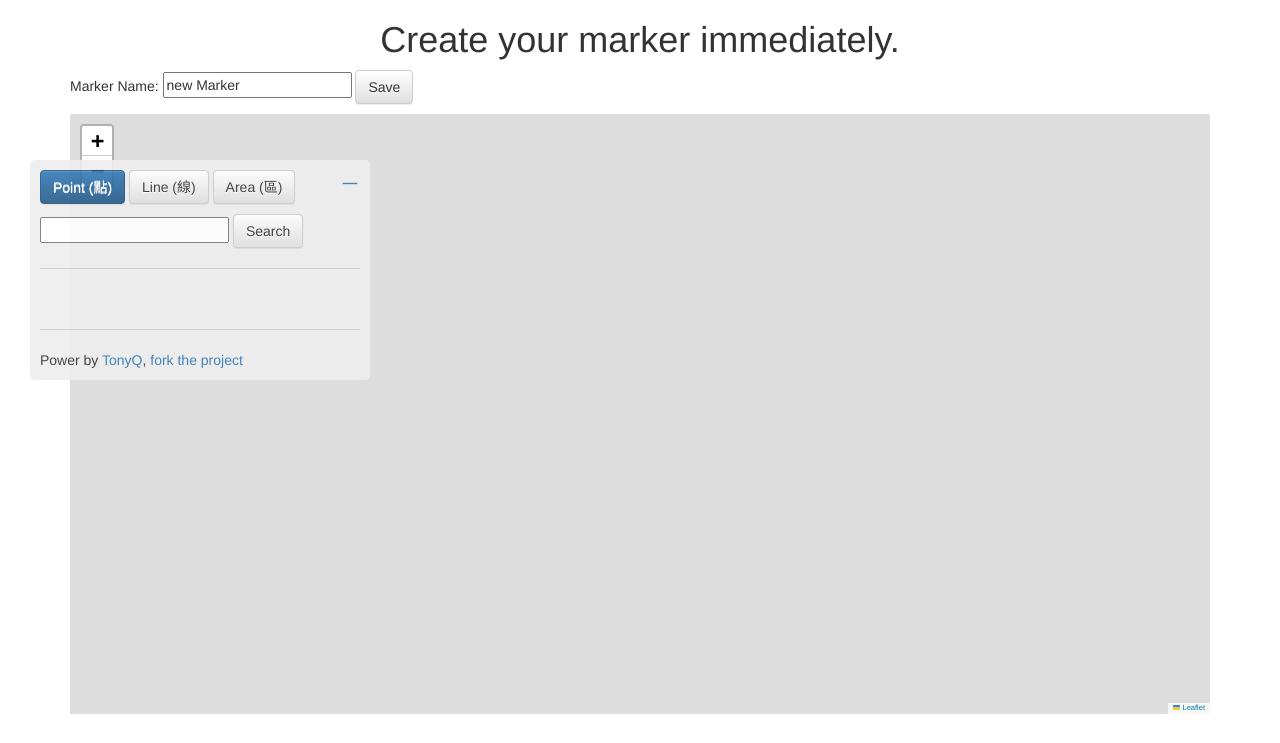
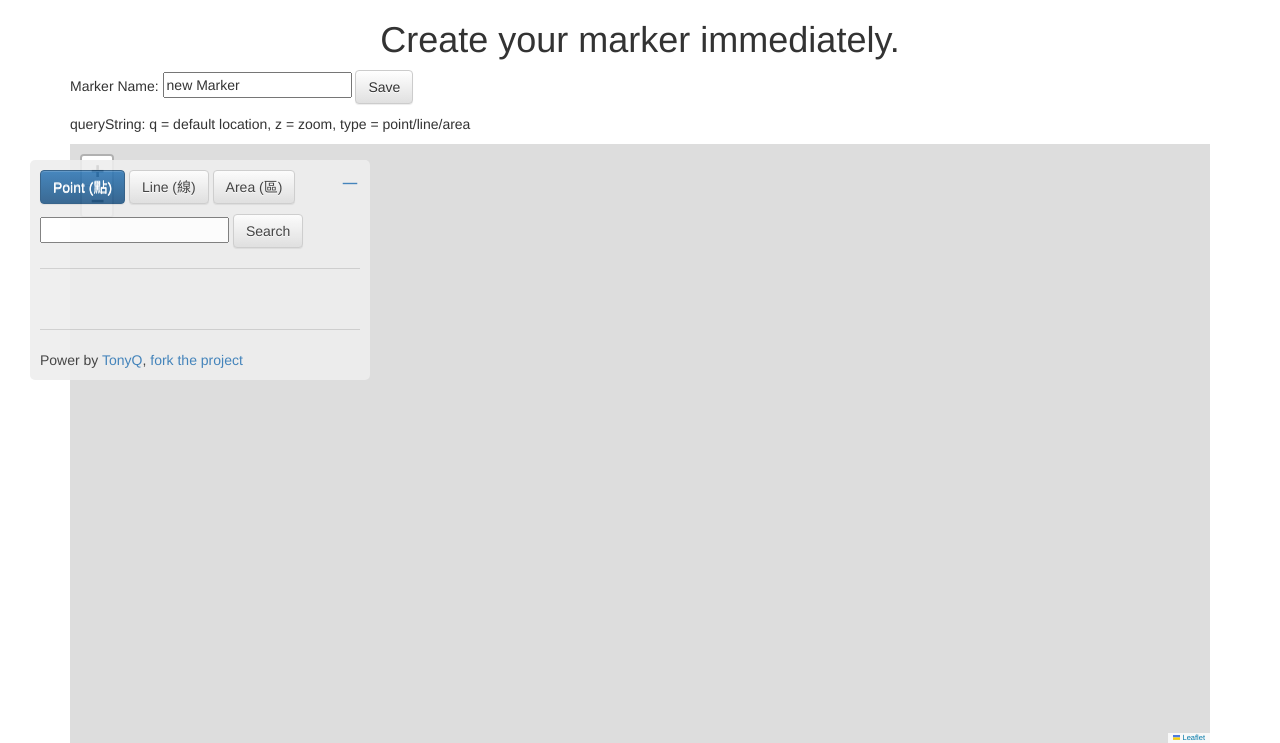
Before and after one commit to tony1223/mapfiddle, a CodeIgniter app: page /database/ in a window 1280 px wide. Shown: the top 743 px of the page. Run offline with CodeIgniter, Linux system fonts and the light colour scheme; some libraries are stand-ins or nearby versions.

Commit message:
ifinetune

```diff
--- a/application/config/config.php
+++ b/application/config/config.php
@@ -23,7 +23,7 @@ defined('BASEPATH') OR exit('No direct script access allowed');
 | a PHP script and you can easily do that on your own.
 |
 */
-$config['base_url'] = 'http://mapfiddle.local/';
+$config['base_url'] = 'http://www.mapfiddle.org/';
 
 /*
 |--------------------------------------------------------------------------
--- a/application/controllers/Api.php
+++ b/application/controllers/Api.php
@@ -120,7 +120,11 @@ class Api extends MY_Controller {
 		foreach($fiddles as $fiddle){
 			$feature = [
 				"type"=>"Feature",
-				"properties" => [],
+				"properties" => [
+					"key" => $fiddle->key,
+                                	"type" => $fiddle->type,
+                                	"title" => $fiddle->title
+				],
 				"geometry" => [
 
 				]
--- a/application/controllers/Welcome.php
+++ b/application/controllers/Welcome.php
@@ -20,10 +20,16 @@ class Welcome extends MY_Controller {
 	 */
 	public function index()
 	{
+		$q = $this->input->get("q");
+		$t = $this->input->get("type");
+
+		$zoom = $this->input->get("z");
 		$this->load->view('welcome_message',[
 				"fiddle_title" => "new Marker",
 				"points" => "[]",
-				"fiddle_type" => 0
+				"fiddle_type" => $t ==  ""? 0: intval($t),
+				"q" => $q,
+				"z" => $zoom
 		]);
 		session_write_close();
 	}
--- a/application/views/welcome_message.php
+++ b/application/views/welcome_message.php
@@ -15,6 +15,10 @@
   if(window.points.push == null){
     window.points = [];
   }
+
+  window.map_q = (<?=json_encode($q)?>);
+
+  window.zoom =  (<?=json_encode($z)?>);
 </script>
 <div id="container" class="container">
 	<h1 style="text-align:center;"> Create your marker immediately. </h1>
@@ -25,7 +29,7 @@
       <!-- <button class="js-fork btn btn-default">Fork</button> -->
     <a style='display:none;margin-left:40px;' id="saved_link" href="">Link</a>
   </p>
-
+  <p> queryString:  q = default location, z = zoom, type = point/line/area  </p>
   <div id="mapid" style="width: 100%; height: 600px"></div>
 
 
@@ -159,8 +163,9 @@
       setCenter:function(latlng){
         latlng && this.map.panTo(new L.LatLng(latlng[0],latlng[1]));
       },
-      setTips:function(tips){
+      setTips:function(tips,show_marker){
         this.tips = tips;
+	this.show_marker = show_marker;
         this.render();
       },
       render:function(){
@@ -173,8 +178,12 @@
         this.tipMakers.forEach(function(m){
           that.map.removeLayer(m);
         });
+
+	if(this.show_marker){
           this.tips.forEach(function(p){
-          var marker = L.circle(p.latlng,30,{
+		//http://maps.google.com/mapfiles/ms/icons/red-dot.png
+             var marker = L.marker(p.latlng,{
+		icon: L.icon({iconUrl:"http://maps.google.com/mapfiles/ms/icons/red-dot.png"}),
                 color: 'red',
                 fillColor: '#f03',
                 fillOpacity: 0.5
@@ -183,6 +192,7 @@
              marker.bindPopup(p.address);
              that.currentMarkers.push(marker);
        	  });
+	}
 
         if(this.type == 0 || this.points.length == 1){
           this.points.forEach(function(p){
@@ -321,10 +331,16 @@
 
 
     var searchGEOCoding = function(){
-      var search = $("[name=search]").val();
+
+	var str =  $("[name=search]").val();
+	return _search(str,true);
+
+    };
+
+    var _search = function(str,show_marker){
 
       $.get("https://maps.googleapis.com/maps/api/geocode/json",{
-        address:$("[name=search]").val(),
+        address:str,
         key:"AIzaSyBSIFJslwcgjr4ttFgt0TX3KSG6sqLkzY8"
       },function(res){
         if(res.status != "OK"){
@@ -339,7 +355,7 @@
           };
         });
 
-        map.setTips(items);
+        map.setTips(items,show_marker);
 
         var out = items.map(function(i){
           return "<li><a  class='js-search-item' data-latlng='"+i.latlng[0]+","+i.latlng[1]+"' href='#'>"+i.address+"</a></li>"
@@ -386,8 +402,7 @@
       $(".js-close-control").click();
     }
 
-    var mymap = L.map('mapid').setView(center, 15);
-
+    var mymap = L.map('mapid').setView(center,  window.zoom || 16);
 
 
     map.bind(mymap);
@@ -396,8 +411,8 @@
     });
     map.render();
 
-    var osm = L.tileLayer('https://api.tiles.mapbox.com/v4/{id}/{z}/{x}/{y}.png?access_token=pk.eyJ1IjoibWFwYm94IiwiYSI6ImNpandmbXliNDBjZWd2M2x6bDk3c2ZtOTkifQ._QA7i5Mpkd_m30IGElHziw', {
-      maxZoom: 18,
+    var osm = L.tileLayer('https://api.tiles.mapbox.com/v4/{id}/{z}/{x}/{y}.png?access_token=pk.eyJ1IjoibWFwYm94IiwiYSI6ImNpejY4NXVycTA2emYycXBndHRqcmZ3N3gifQ.rJcFIG214AriISLbB6B5aw', {
+      maxZoom: window.m_zoom || 21,
       attribution: 'Map data &copy; <a href="http://openstreetmap.org">OpenStreetMap</a> contributors, ' +
         '<a href="http://creativecommons.org/licenses/by-sa/2.0/">CC-BY-SA</a>, ' +
         'Imagery © <a href="http://mapbox.com">Mapbox</a>',
@@ -409,6 +424,12 @@
     mymap.addLayer(ggl2);
     mymap.addControl(new L.Control.Layers( {'Google':ggl2,'OSM':osm}, {}));
 
+
+    setTimeout(function(){
+	if(window.map_q){
+		_search(window.map_q,true);
+	}
+    });
   </script>
 
 </div>
```
Lines whose indentation alone changed are shown as unchanged.
